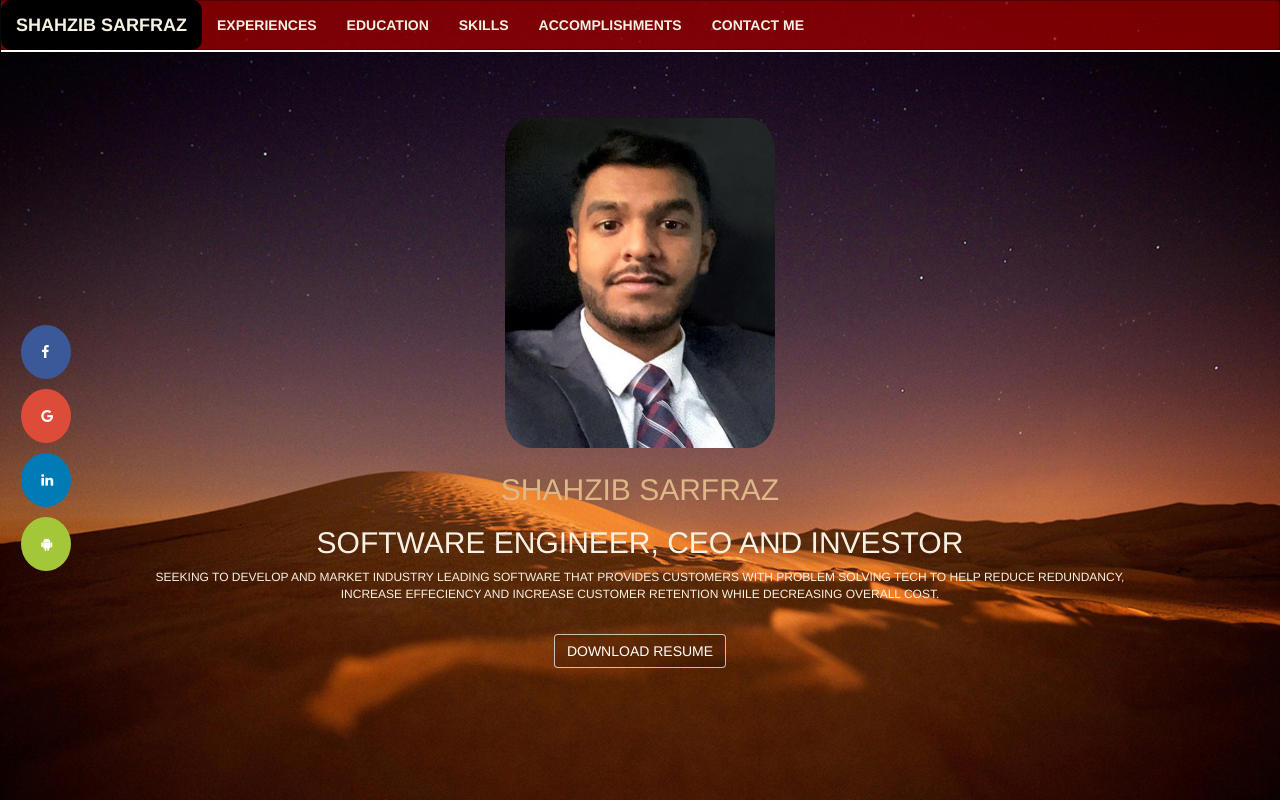
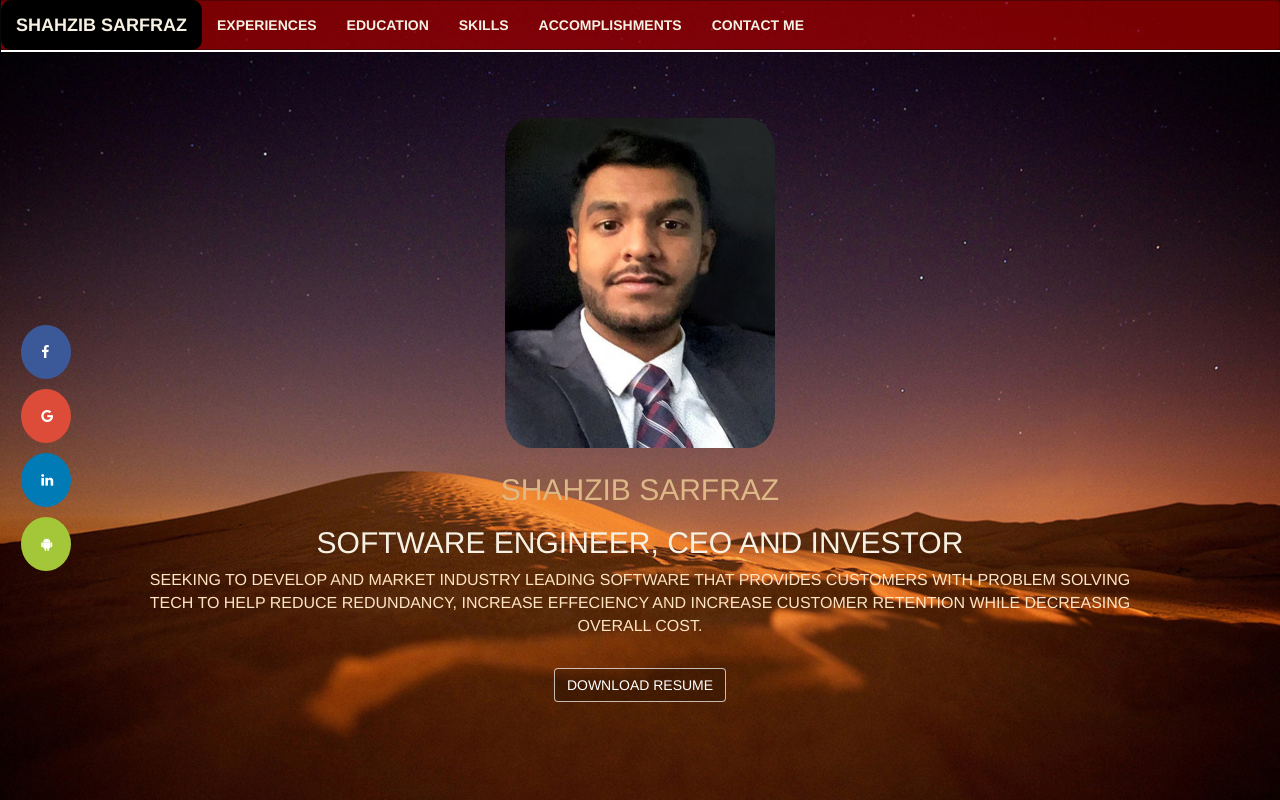
Before and after one commit to shahzib111/portfolio-website, a plain HTML site: page index.html in a window 1280 px wide. Drawn offline with nearby package versions, Linux system fonts and the light colour scheme.

Commit message:
color tweaks

```diff
--- a/style.css
+++ b/style.css
@@ -53,7 +53,8 @@ nav a:hover {
     background-color: black !important;
 }
 .home-detail-container{
-  font-size: 12px;
+  color:bisque;
+  font-size: 16px;
   text-align: center;
 }
 .header-text {
```
